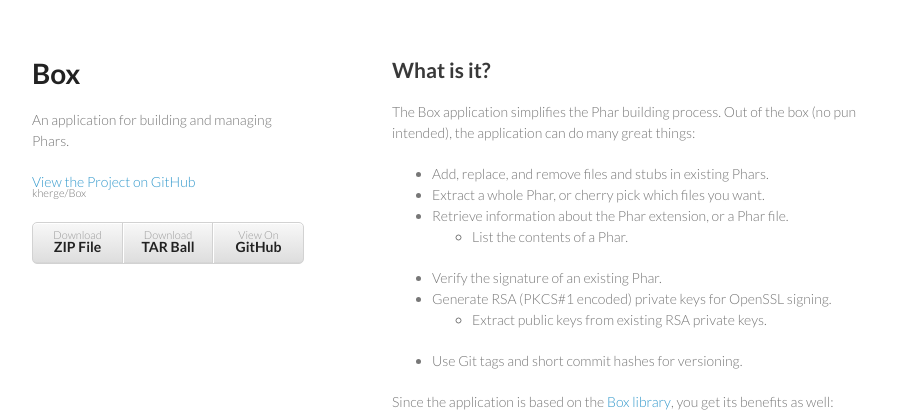
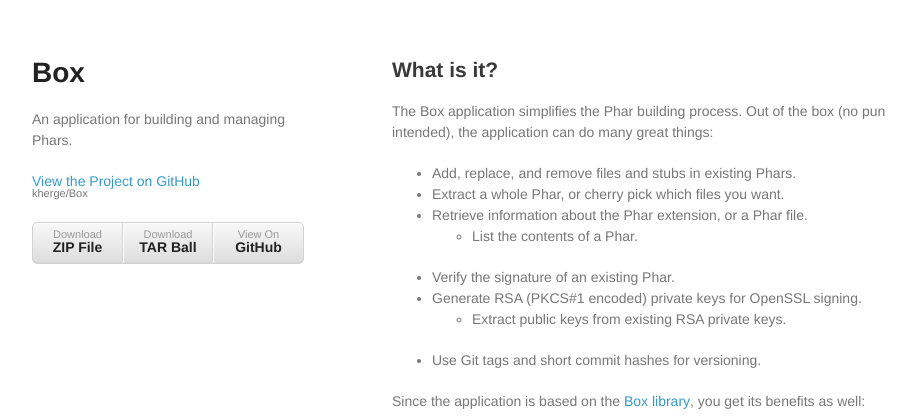
Before and after one commit to box-project/box2, a PHP site: page / in a window 1280 px wide. Shown: the top 420 px of the page, without its empty margins (178-1094 px from the left). Run offline with PHP 8.4, Linux system fonts and the light colour scheme.

Commit message:
Removing hardly readable font.

```diff
--- a/stylesheets/styles.css
+++ b/stylesheets/styles.css
@@ -2,7 +2,7 @@
 
 body {
   padding:50px;
-  font:14px/1.5 Lato, "Helvetica Neue", Helvetica, Arial, sans-serif;
+  font:14px/1.5 "Helvetica Neue", Helvetica, Arial, sans-serif;
   color:#777;
   font-weight:300;
 }
```
